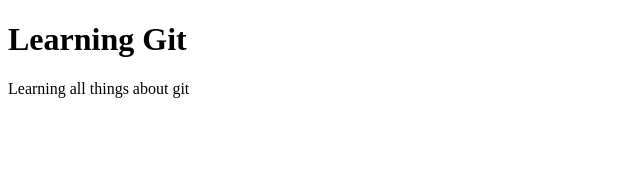
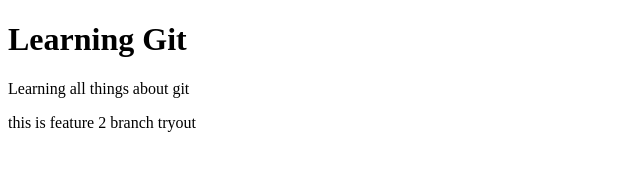
Before and after one commit to aryaaich/Another_one, a plain HTML site: page index.html in a window 1280 px wide. Shown: the whole page, without its empty margins (0-640 px from the left). Drawn offline with Linux system fonts and the light colour scheme.

Commit message:
added p in f2

```diff
--- a/index.html
+++ b/index.html
@@ -7,6 +7,9 @@
 </head>
 <h1>Learning Git</h1>
 <p>Learning all things about git</p>
+<p>this is feature 2 branch tryout
+
+</p>
 <body>
 
 </body>
```
